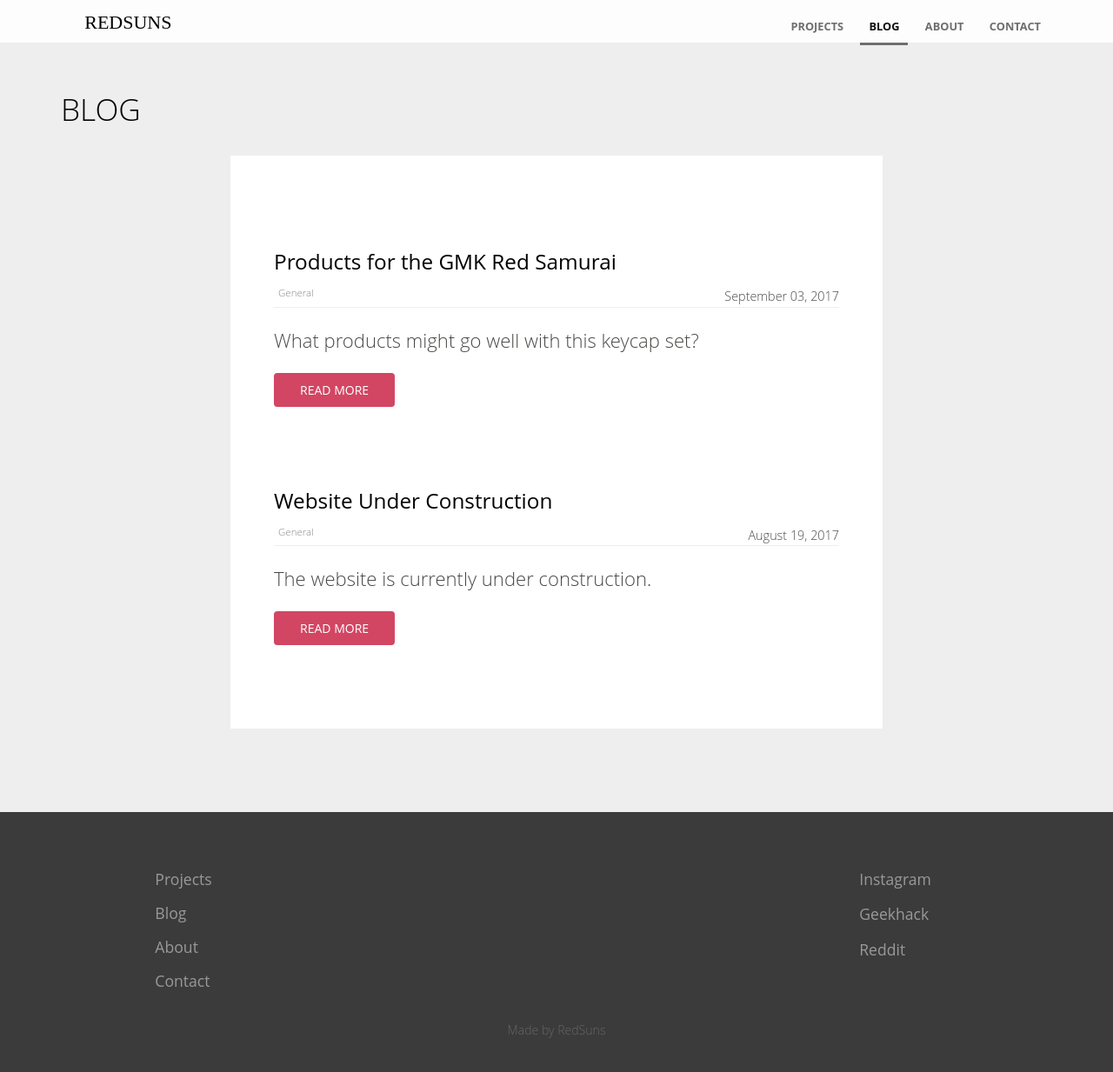
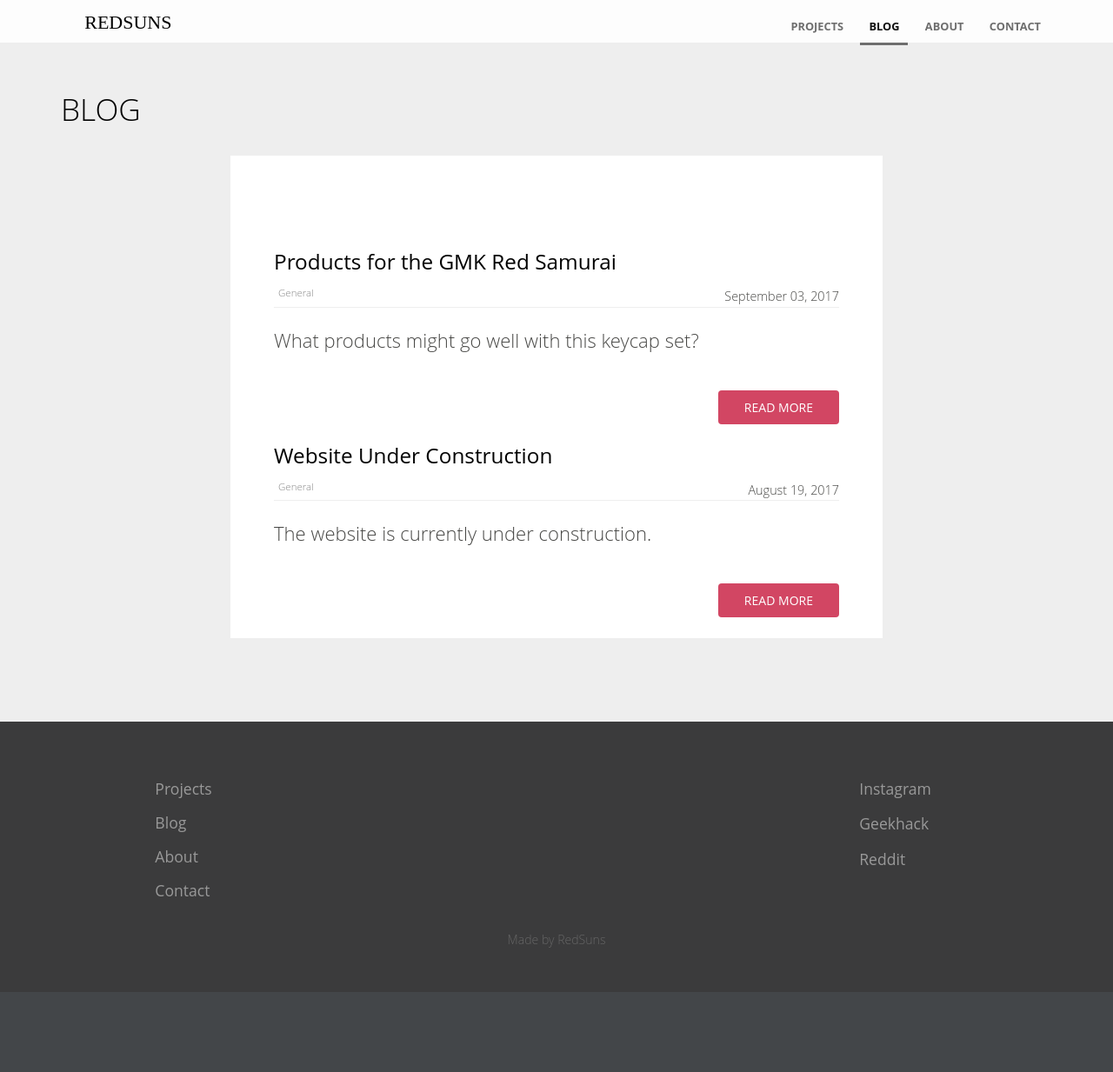
Before and after one commit to RedSunsRMK/redsunsrmk.github.io, a Jekyll site: the page built from blog/index.html, in a window 1280 px wide and 1245 px high. Shown: the top 1233 px of the window at 87% size. Built offline with Jekyll 4.4.1, drawn with Linux system fonts in a browser that asks for light colours; the list of posts is cut into pages by our own code.

Commit message:
Update list-posts.html

```diff
--- a/_includes/list-posts.html
+++ b/_includes/list-posts.html
@@ -4,7 +4,7 @@
 		{% include post-title.html post=post %}
 		<div class="post-content">
 			{{ post.excerpt }}
-			<div class="button"><a href="{% include relative-src.html src=post.url %}">READ MORE</a></div>
+			<div class="button" style="float: right;"><a href="{% include relative-src.html src=post.url %}">READ MORE</a></div>
 		</div>
 	</li>
 {% endfor %}
```
